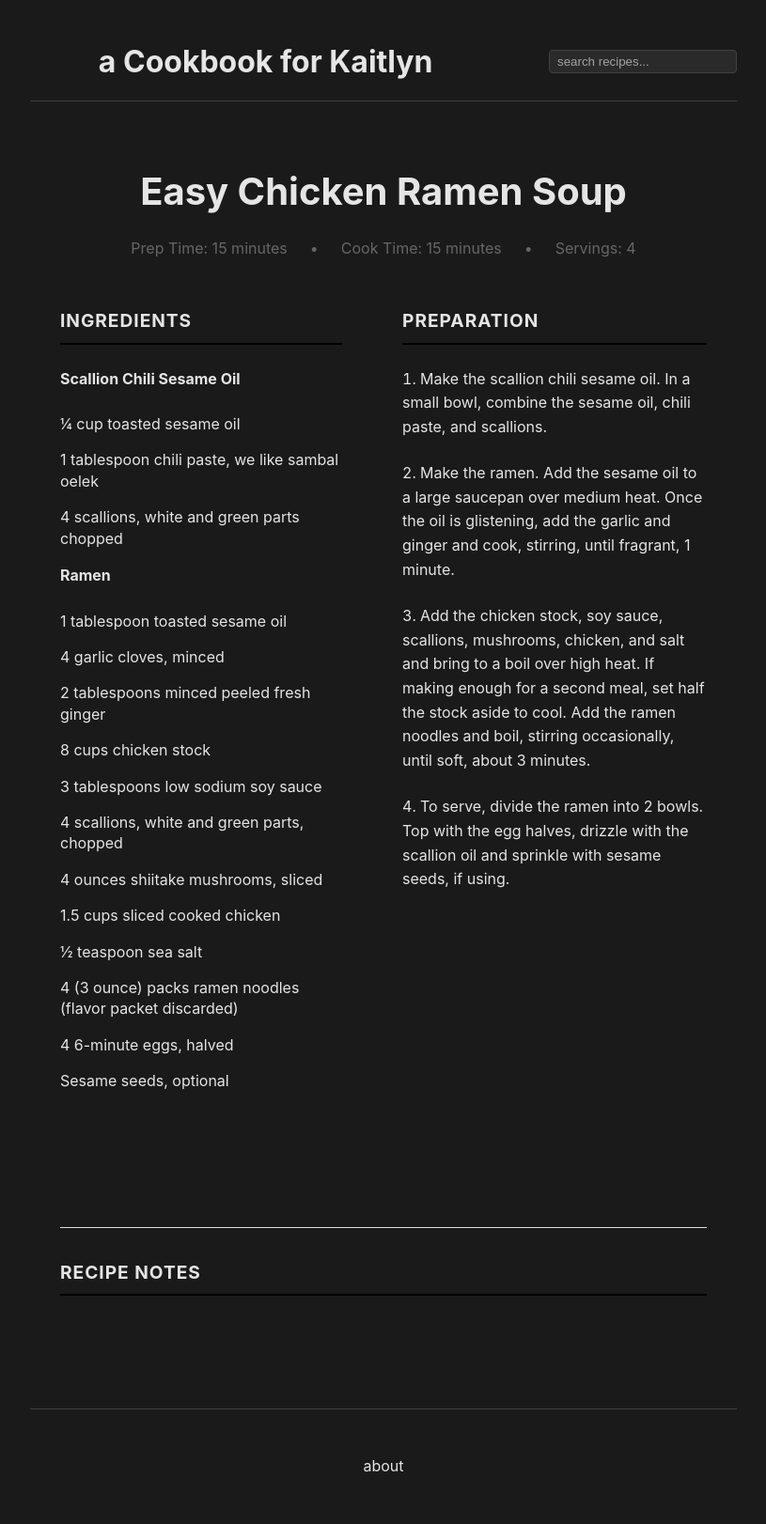
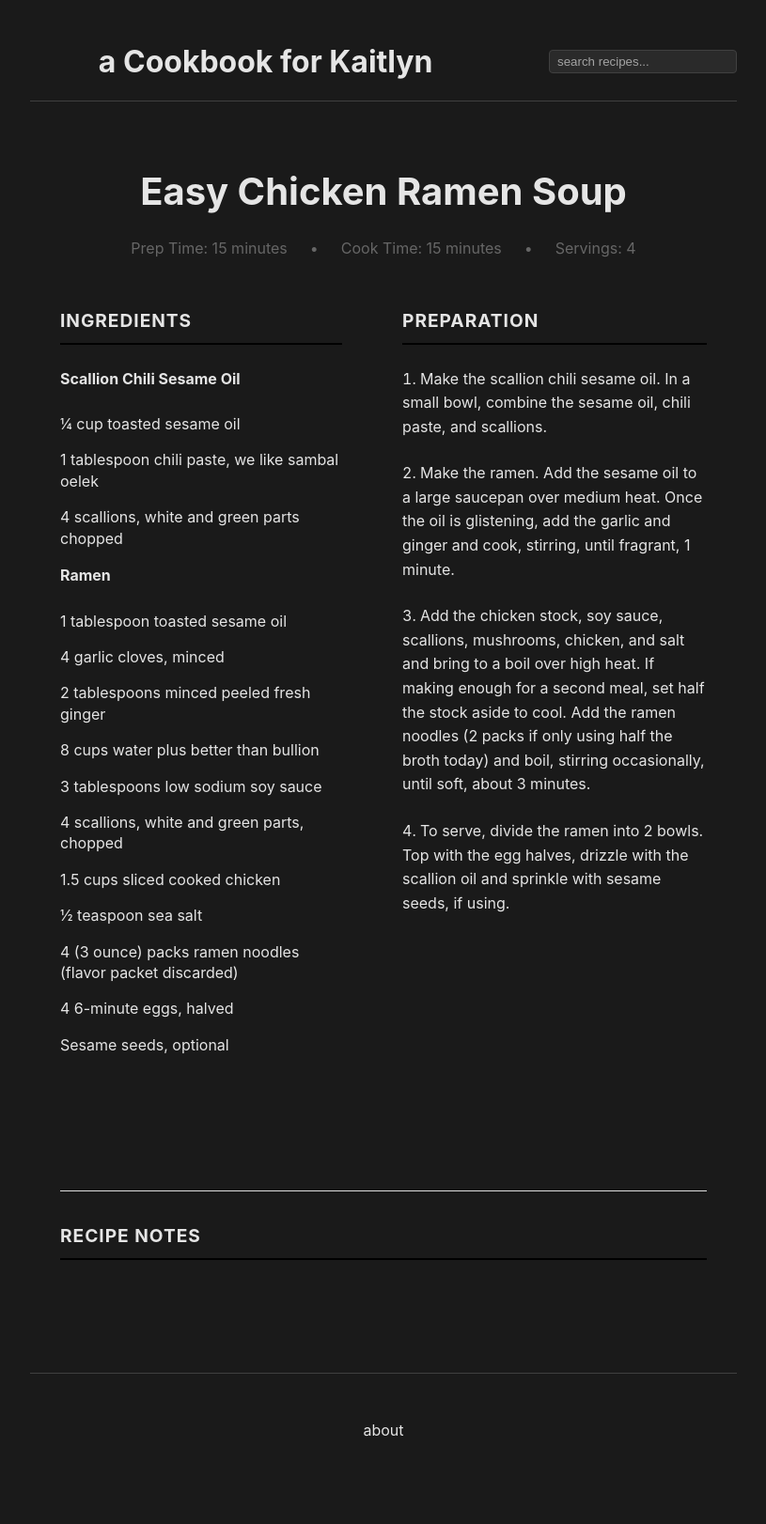
Before and after one commit to williamsca/recipes, a Jekyll site: the page built from _recipes/soup-ramen.md, in a window 1280 px wide. Shown: the whole page at 94% size, without its empty margins (232-1047 px from the left). Built offline with Jekyll 4.4.1, drawn with Linux system fonts in a browser that asks for light colours; after the commit the page ends 1583 px from its top, so only the background shows below that.

Commit message:
Update soup-ramen.md

```diff
--- a/_recipes/soup-ramen.md
+++ b/_recipes/soup-ramen.md
@@ -19,10 +19,9 @@ ingredients: |
   - 1 tablespoon toasted sesame oil
   - 4 garlic cloves, minced
   - 2 tablespoons minced peeled fresh ginger
-  - 8 cups chicken stock
+  - 8 cups water plus better than bullion
   - 3 tablespoons low sodium soy sauce
   - 4 scallions, white and green parts, chopped
-  - 4 ounces shiitake mushrooms, sliced
   - 1.5 cups sliced cooked chicken
   - ½ teaspoon sea salt
   - 4 (3 ounce) packs ramen noodles (flavor packet discarded)
@@ -32,7 +31,7 @@ ingredients: |
 instructions: |
   1. Make the scallion chili sesame oil. In a small bowl, combine the sesame oil, chili paste, and scallions.
   2. Make the ramen. Add the sesame oil to a large saucepan over medium heat. Once the oil is glistening, add the garlic and ginger and cook, stirring, until fragrant, 1 minute.
-  3. Add the chicken stock, soy sauce, scallions, mushrooms, chicken, and salt and bring to a boil over high heat. If making enough for a second meal, set half the stock aside to cool. Add the ramen noodles and boil, stirring occasionally, until soft, about 3 minutes.
+  3. Add the chicken stock, soy sauce, scallions, mushrooms, chicken, and salt and bring to a boil over high heat. If making enough for a second meal, set half the stock aside to cool. Add the ramen noodles (2 packs if only using half the broth today) and boil, stirring occasionally, until soft, about 3 minutes.
   4. To serve, divide the ramen into 2 bowls. Top with the egg halves, drizzle with the scallion oil and sprinkle with sesame seeds, if using.
 
 notes: |
```
